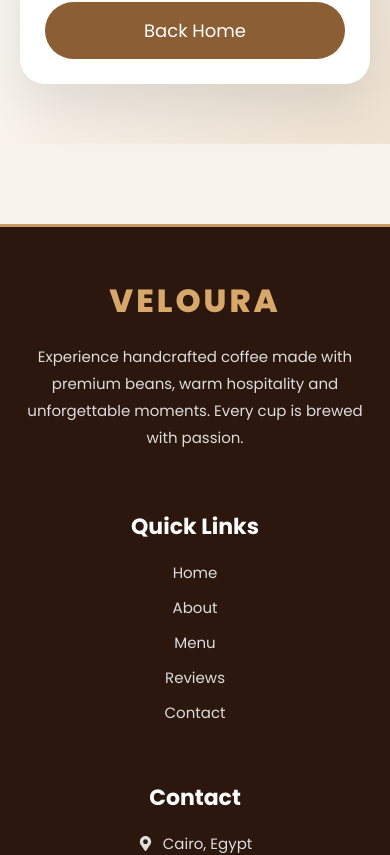
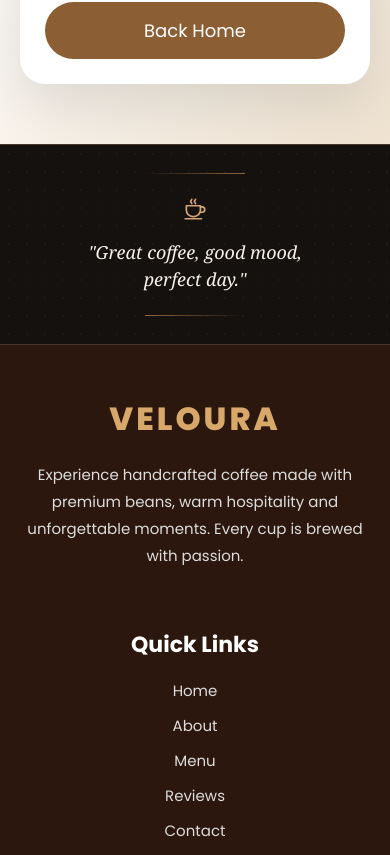
Before and after one commit to sammaemad-dev/Veloura-Cafe, a React (Vite) app: page /tracking in a window 390 px wide. Shown: the part 813-1668 px from the top of the page. Built offline with nearby package versions, Linux system fonts and the light colour scheme.

Commit message:
add new sec

```diff
--- a/src/App.jsx
+++ b/src/App.jsx
@@ -8,6 +8,7 @@ import { useState } from "react";
 
 import Navbar from "./components/Navbar/Navbar";
 import Footer from "./components/Footer/Footer";
+import CoffeeQuote from "./components/CoffeeQuote/CoffeeQuote";
 
 import Home from "./pages/Home/Home";
 import About from "./pages/About/About";
@@ -27,8 +28,8 @@ function AppContent() {
 
   const hideLayout =
     location.pathname === "/login" ||
-    location.pathname === "/register"
-    || location.pathname === "/menu";
+    location.pathname === "/register" ||
+    location.pathname === "/menu";
 
   function handleClearCart() {
     setCart({});
@@ -82,6 +83,8 @@ function AppContent() {
         <Route path="/tracking" element={<Tracking />} />
       </Routes>
 
+      {!hideLayout && <CoffeeQuote />}
+
       {!hideLayout && <Footer />}
     </>
   );
--- /dev/null
+++ b/src/components/CoffeeQuote/CoffeeQuote.css
@@ -0,0 +1,357 @@
+.coffee-quote{
+
+    position: relative;
+
+    overflow: hidden;
+
+    background:#15110f;
+
+    background-image:
+    radial-gradient(rgba(255,255,255,.03) 1px, transparent 1px);
+
+    background-size:18px 18px;
+
+    display:flex;
+
+    justify-content:center;
+
+    align-items:center;
+
+    gap:60px;
+
+    padding:60px 8%;
+
+    border-top:1px solid rgba(212,163,115,.25);
+
+    border-bottom:1px solid rgba(212,163,115,.25);
+
+}
+
+/* ================= */
+
+.line{
+
+    flex:1;
+
+    height:1px;
+
+    background:linear-gradient(90deg, rgba(156,112,68,0), rgba(156,112,68,.9));
+
+}
+
+.line.right{
+
+    background:linear-gradient(90deg, rgba(156,112,68,.9), rgba(156,112,68,0));
+
+}
+
+/* ================= */
+
+.quote-content{
+
+    text-align:center;
+
+    min-width:420px;
+
+}
+
+.coffee-icon{
+
+    display:inline-block;
+
+    width:44px;
+
+    height:44px;
+
+    margin-bottom:16px;
+
+    color:#d4a373;
+
+}
+
+.coffee-icon svg{
+
+    width:100%;
+
+    height:100%;
+
+    display:block;
+
+}
+
+.quote-content h2{
+
+    color:#f5f0ea;
+
+    font-family: Georgia, 'Times New Roman', serif;
+
+    font-style:italic;
+
+    font-size:34px;
+
+    font-weight:400;
+
+    line-height:1.6;
+
+    letter-spacing:.3px;
+
+    margin:0;
+
+}
+
+/* ================= */
+/* Coffee Beans */
+
+.beans{
+
+    position:absolute;
+
+    color:#a9764a;
+
+    opacity:.22;
+
+    width:46px;
+
+    height:46px;
+
+    pointer-events:none;
+
+}
+
+.beans svg{
+
+    width:100%;
+
+    height:100%;
+
+    display:block;
+
+}
+
+.bean1{
+
+    left:60px;
+
+    top:35px;
+
+    transform:rotate(-25deg);
+
+}
+
+.bean2{
+
+    left:180px;
+
+    bottom:30px;
+
+    transform:rotate(20deg);
+
+}
+
+.bean3{
+
+    right:120px;
+
+    top:25px;
+
+    transform:rotate(-15deg);
+
+}
+
+.bean4{
+
+    right:260px;
+
+    bottom:35px;
+
+    transform:rotate(25deg);
+
+}
+
+.bean5{
+
+    right:40px;
+
+    top:55px;
+
+    transform:rotate(-35deg);
+
+}
+
+/* ================= */
+
+@media(max-width:900px){
+
+.coffee-quote{
+
+flex-direction:column;
+
+gap:30px;
+
+padding:45px 20px;
+
+}
+
+.line{
+
+width:180px;
+
+flex:none;
+
+}
+
+.quote-content{
+
+min-width:unset;
+
+}
+
+.quote-content h2{
+
+font-size:26px;
+
+}
+
+.beans{
+
+display:none;
+
+}
+
+}
+/* ========================= */
+/* Tablet */
+
+@media (max-width: 992px) {
+
+  .coffee-quote{
+
+    padding:45px 30px;
+
+    gap:35px;
+
+  }
+
+  .quote-content{
+
+    min-width:300px;
+
+  }
+
+  .quote-content h2{
+
+    font-size:28px;
+
+  }
+
+  .coffee-icon{
+
+    width:36px;
+
+    height:36px;
+
+  }
+
+  .beans{
+
+    width:34px;
+
+    height:34px;
+
+  }
+
+}
+
+/* ========================= */
+/* Mobile */
+
+@media (max-width: 768px){
+
+  .coffee-quote{
+
+    flex-direction:column;
+
+    gap:22px;
+
+    padding:35px 20px;
+
+    text-align:center;
+
+  }
+
+  .line{
+
+    width:150px;
+
+    flex:none;
+
+  }
+
+  .quote-content{
+
+    min-width:100%;
+
+  }
+
+  .quote-content h2{
+
+    font-size:22px;
+
+    line-height:1.6;
+
+  }
+
+  .coffee-icon{
+
+    width:32px;
+
+    height:32px;
+
+  }
+
+  .beans{
+
+    display:none;
+
+  }
+
+}
+
+/* ========================= */
+/* Small Phones */
+
+@media (max-width:480px){
+
+  .coffee-quote{
+
+    padding:28px 15px;
+
+  }
+
+  .line{
+
+    width:100px;
+
+  }
+
+  .coffee-icon{
+
+    width:26px;
+
+    height:26px;
+
+    margin-bottom:10px;
+
+  }
+
+  .quote-content h2{
+
+    font-size:18px;
+
+    line-height:1.5;
+
+    letter-spacing:0;
+
+  }
+
+}
--- /dev/null
+++ b/src/components/CoffeeQuote/CoffeeQuote.jsx
@@ -0,0 +1,61 @@
+import "./CoffeeQuote.css";
+
+function CoffeeBean() {
+  return (
+    <svg viewBox="0 0 24 24" fill="none" stroke="currentColor" strokeWidth="1.4">
+      <ellipse cx="12" cy="12" rx="8" ry="10" />
+      <path d="M12 2c-3 3-3 7 0 10s3 7 0 10" strokeLinecap="round" />
+    </svg>
+  );
+}
+
+function CoffeeCup() {
+  return (
+    <svg
+      viewBox="0 0 24 24"
+      fill="none"
+      stroke="currentColor"
+      strokeWidth="1.6"
+      strokeLinecap="round"
+      strokeLinejoin="round"
+    >
+      <path d="M9 3c0 1-1 1-1 2s1 1 1 2" />
+      <path d="M12.5 3c0 1-1 1-1 2s1 1 1 2" />
+      <path d="M4 9h13v4a6 6 0 0 1-6 6H10a6 6 0 0 1-6-6V9Z" />
+      <path d="M17 10h1.5a2.5 2.5 0 0 1 0 5H17" />
+      <path d="M3 21h15" />
+    </svg>
+  );
+}
+
+function CoffeeQuote() {
+  return (
+    <section className="coffee-quote">
+
+      <div className="beans bean1"><CoffeeBean /></div>
+      <div className="beans bean2"><CoffeeBean /></div>
+      <div className="beans bean3"><CoffeeBean /></div>
+      <div className="beans bean4"><CoffeeBean /></div>
+      <div className="beans bean5"><CoffeeBean /></div>
+
+      <div className="line"></div>
+
+      <div className="quote-content">
+        <span className="coffee-icon">
+          <CoffeeCup />
+        </span>
+
+        <h2>
+          "Great coffee, good mood,
+          <br />
+          perfect day."
+        </h2>
+      </div>
+
+      <div className="line right"></div>
+
+    </section>
+  );
+}
+
+export default CoffeeQuote;
--- a/src/components/Footer/Footer.css
+++ b/src/components/Footer/Footer.css
@@ -1,10 +1,10 @@
 /* ======================= */
 
 .footer{
-    margin-top:80px;
+    /* margin-top:80px; */
     background:#2b170d;
     color:#fff;
-    border-top:3px solid #c99b63;
+    /* border-top:3px solid #c99b63; */
 }
 
 /* ======================= */
@@ -166,7 +166,7 @@
 
 .copyright{
 
-    background:#000;
+    background:#2b170d;
 
     color:#d5d5d5;
 
```
